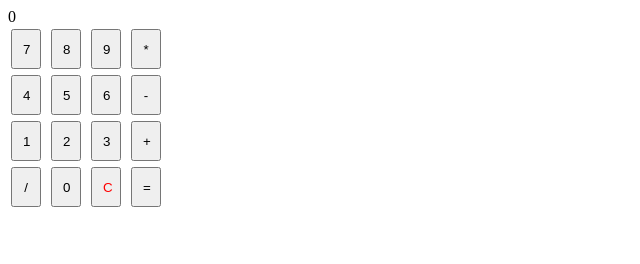
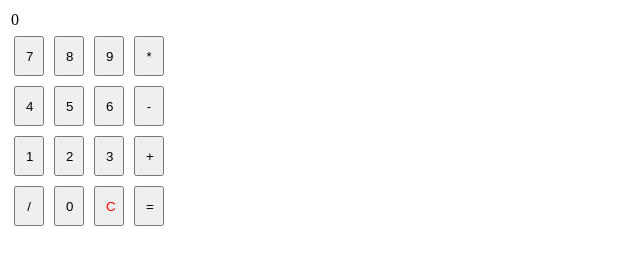
Before and after one commit to MoDmkd/JavaScript-homework-SEDC, a plain HTML site: page jQuery calc/index.html in a window 1280 px wide. Shown: the whole page, without its empty margins (0-640 px from the left). Drawn offline with nearby package versions, Linux system fonts and the light colour scheme.

Commit message:
Update index.html

```diff
--- a/jQuery calc/index.html
+++ b/jQuery calc/index.html
@@ -5,32 +5,44 @@
     <meta name="viewport" content="width=device-width, initial-scale=1.0">
     <meta http-equiv="X-UA-Compatible" content="ie=edge">
     <title>jQuery Calc</title>
+    <link href="https://fonts.googleapis.com/css?family=Roboto:300,400" rel="stylesheet">
+    <link href="https://fonts.googleapis.com/css?family=Share+Tech+Mono" rel="stylesheet">
     <link rel="stylesheet" href="style.css">
 </head>
 <body>
-    <div id="display">0</div>
-    <div id="keys">
-        <button class="numButtons" type="button" id="buttonSeven" value="7">7</button>
-        <button class="numButtons" type="button" id="buttonEight" value="8">8</button>
-        <button class="numButtons" type="button" id="buttonNine" value="9">9</button>
-        <button class="opButtons" type="button" id="buttonMultiply" value="*">*</button>
-        <br>
-        <button class="numButtons" type="button" id="buttonFour" value="4">4</button>
-        <button class="numButtons" type="button" id="buttonFive" value="5">5</button>
-        <button class="numButtons" type="button" id="buttonSix" value="6">6</button>
-        <button class="opButtons" type="button" id="buttonMinus" value="-">-</button>
-        <br>
-        <button class="numButtons" type="button" id="buttonOne" value="1">1</button>
-        <button class="numButtons" type="button" id="buttonTwo" value="2">2</button>
-        <button class="numButtons" type="button" id="buttonThree" value="3">3</button>
-        <button class="opButtons" type="button" id="buttonPlus" value="+">+</button>
-        <br>
-        <button class="opButtons" type="button" id="buttonDivide" value="/">/</button>
-        <button class="numButtons" type="button" id="buttonZero" value="0">0</button>
-        <button class="buttons" type="button" id="buttonCe" value="C">C</button>
-        <!-- <button class="buttons" type="button" id="buttonDot" value=".">.</button> -->
-        <button class="eqButtons" type="button" id="buttonEqual" value="=">=</button>
-    </div>
+    <table border="0">
+        <thead>
+            <tr>
+                <td colspan="4"><div id="display">0</div></td>
+            </tr>
+        </thead>
+        <tbody>
+            <tr>
+                <td><button class="numButtons" type="button" id="buttonSeven" value="7">7</button></td>
+                <td><button class="numButtons" type="button" id="buttonEight" value="8">8</button></td>
+                <td><button class="numButtons" type="button" id="buttonNine" value="9">9</button></td>
+                <td><button class="opButtons" type="button" id="buttonMultiply" value="*">*</button></td>
+            </tr>
+            <tr>
+                <td><button class="numButtons" type="button" id="buttonFour" value="4">4</button></td>
+                <td><button class="numButtons" type="button" id="buttonFive" value="5">5</button></td>
+                <td><button class="numButtons" type="button" id="buttonSix" value="6">6</button></td>
+                <td><button class="opButtons" type="button" id="buttonMinus" value="-">-</button></td>
+            </tr>
+            <tr>
+                <td><button class="numButtons" type="button" id="buttonOne" value="1">1</button></td>
+                <td><button class="numButtons" type="button" id="buttonTwo" value="2">2</button></td>
+                <td><button class="numButtons" type="button" id="buttonThree" value="3">3</button></td>
+                <td><button class="opButtons" type="button" id="buttonPlus" value="+">+</button></td>
+            </tr>
+            <tr>
+                <td><button class="opButtons" type="button" id="buttonDivide" value="/">/</button></td>
+                <td><button class="numButtons" type="button" id="buttonZero" value="0">0</button></td>
+                <td><button class="buttons" type="button" id="buttonCe" value="C">C</button></td>
+                <td><button class="eqButtons" type="button" id="buttonEqual" value="=">=</button></td>
+            </tr>
+        </tbody>
+    </table>
     <script
   src="https://code.jquery.com/jquery-3.3.1.js"
   integrity="sha256-2Kok7MbOyxpgUVvAk/HJ2jigOSYS2auK4Pfzbm7uH60="
```
